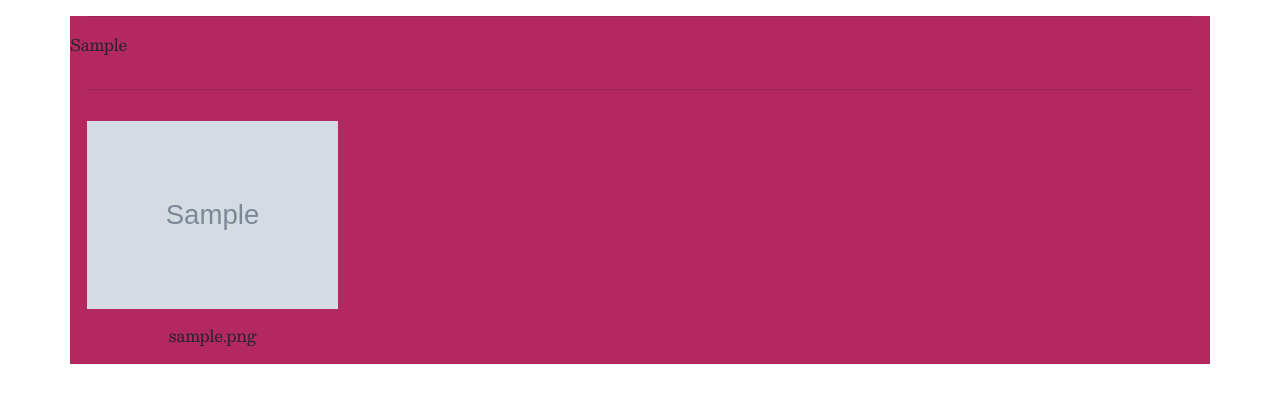
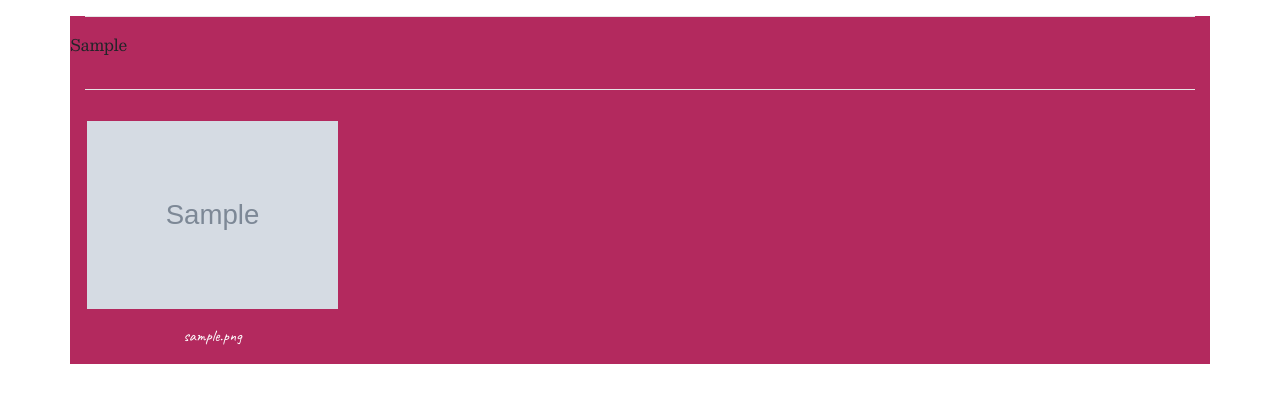
Before and after one commit to fkinyae/kins-gallery, a Django app: page / in a window 1280 px wide. Shown: the part 56-459 px from the top of the page. Run offline with Django 3.2, Linux system fonts and the light colour scheme; tables that the repository leaves empty hold one stand-in row (values such as "Sample post"); grey boxes marked "Sample" are stand-in pictures; some libraries are stand-ins or nearby versions.

Commit message:
add all url changes

```diff
--- a/gallery/static/css/home.css
+++ b/gallery/static/css/home.css
@@ -1,3 +1,4 @@
+@import url('https://fonts.googleapis.com/css2?family=Caveat&display=swap');
 .container {
     background-color:  #002366;
     -webkit-animation: color-change-2x 2s linear infinite alternate both;
@@ -40,3 +41,16 @@
     min-width: 17vw;
 
 }
+
+.text_image {
+    color: #fff;
+    font-family: 'Caveat', cursive;
+}
+
+.line {
+  background-color: white;
+}
+
+.locations {
+  float: left;
+}
--- a/gallery/urls.py
+++ b/gallery/urls.py
@@ -5,7 +5,7 @@ from django.conf import settings
 
 urlpatterns = [
     path('', views.home, name='home')
-]
+    ]
 
 if settings.DEBUG:
     urlpatterns += static(settings.MEDIA_URL,document_root=settings.MEDIA_ROOT)
```
